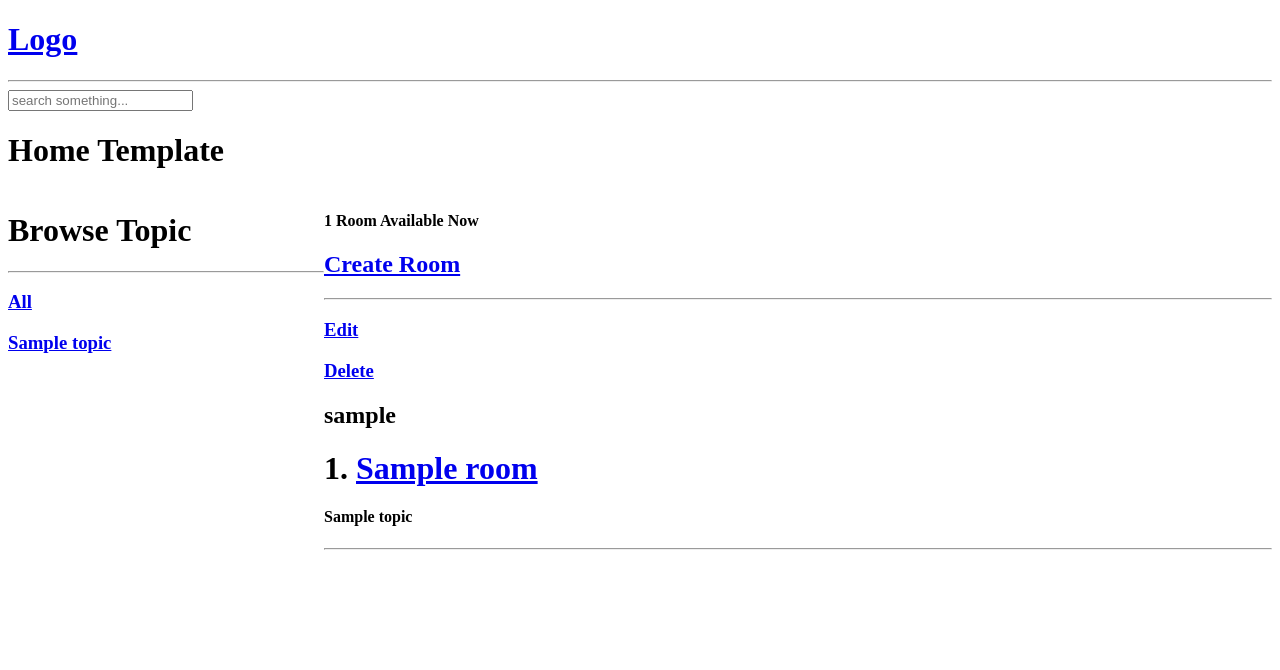
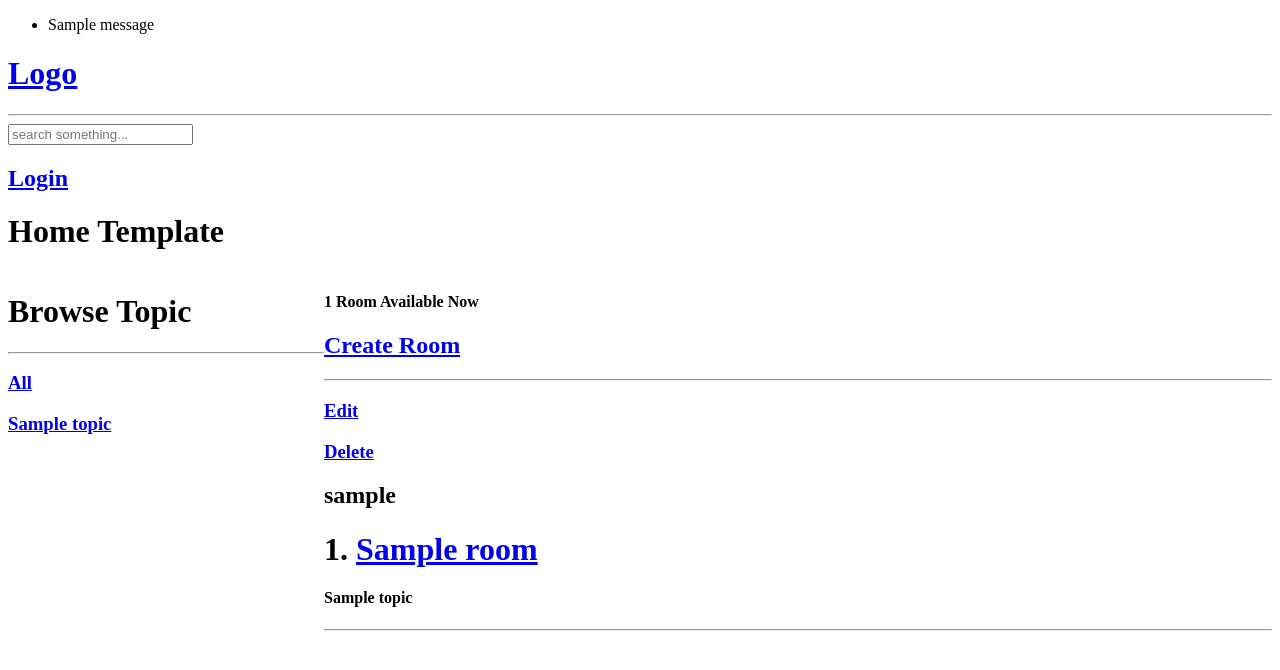
Before and after one commit to aneebp/ChatRoom, a Django app: page / in a window 1280 px wide. Shown: the top 670 px of the page. Run offline with Django 4.2, Linux system fonts and the light colour scheme; tables that the repository leaves empty hold one stand-in row (values such as "Sample post"); one stand-in notice (Sample message) is shown.

Commit message:
login funtion added

```diff
--- a/base/templates/base/main.html
+++ b/base/templates/base/main.html
@@ -6,6 +6,14 @@
     <title>Document</title>
 </head>
 <body>
+
+    {% if messages %}
+    <ul class="messages">
+    {% for message in messages %}
+    <li>{{ message }}</li>
+    {% endfor %}
+    </ul>
+{% endif %}
     {% block content %}
 
     {% endblock content %}
--- a/base/templates/base/nav.html
+++ b/base/templates/base/nav.html
@@ -4,3 +4,6 @@
 <form action="{% url 'home' %}" method='GET'>
     <input type="text" name='q' placeholder="search something...">
 </form>
+<div>
+    <a href="{% url 'login' %}"><h2>Login</h2></a>
+</div>
--- a/base/urls.py
+++ b/base/urls.py
@@ -3,6 +3,7 @@ from . import views
 
 urlpatterns = [
     path('',views.home,name="home"),
+    path('login/',views.LoginPage,name='login'),
     path('room/<str:pk>',views.room,name="room"),
     path('create_room/',views.createRoom,name="create-room"),
     path('update_room/<str:pk>',views.updateRoom,name="update-room"),
--- a/base/views.py
+++ b/base/views.py
@@ -1,4 +1,7 @@
 from django.shortcuts import render,redirect
+from django.contrib.auth.models import User
+from django.contrib import messages
+from django.contrib.auth import authenticate,login,logout
 from .models import Room,Topic
 from django.db.models import Q
 from .form import RoomForm
@@ -10,6 +13,27 @@ from .form import RoomForm
 #     {"id":3, "name": "lets learn C++"}
 
 # ]
+
+def LoginPage(request):
+    if request.method == 'POST':
+        username= request.POST.get('username')
+        password = request.POST.get('password')
+
+        try:
+            user = User.objects.get(username=username)
+        except:
+            messages.error(request, "username does not exist")
+
+        user = authenticate(request, username=username,password=password)
+        if user is not None:
+            login(request,user)
+            return redirect('home')
+        else:
+            messages.error(request, "username name or password does not exist")
+
+
+    context= {}
+    return render(request,'base/login_register.html',context)
 
 
 def home(request):
```
Also changed, not shown: base/templates/base/login_register.html (added, +14 -0 lines).
